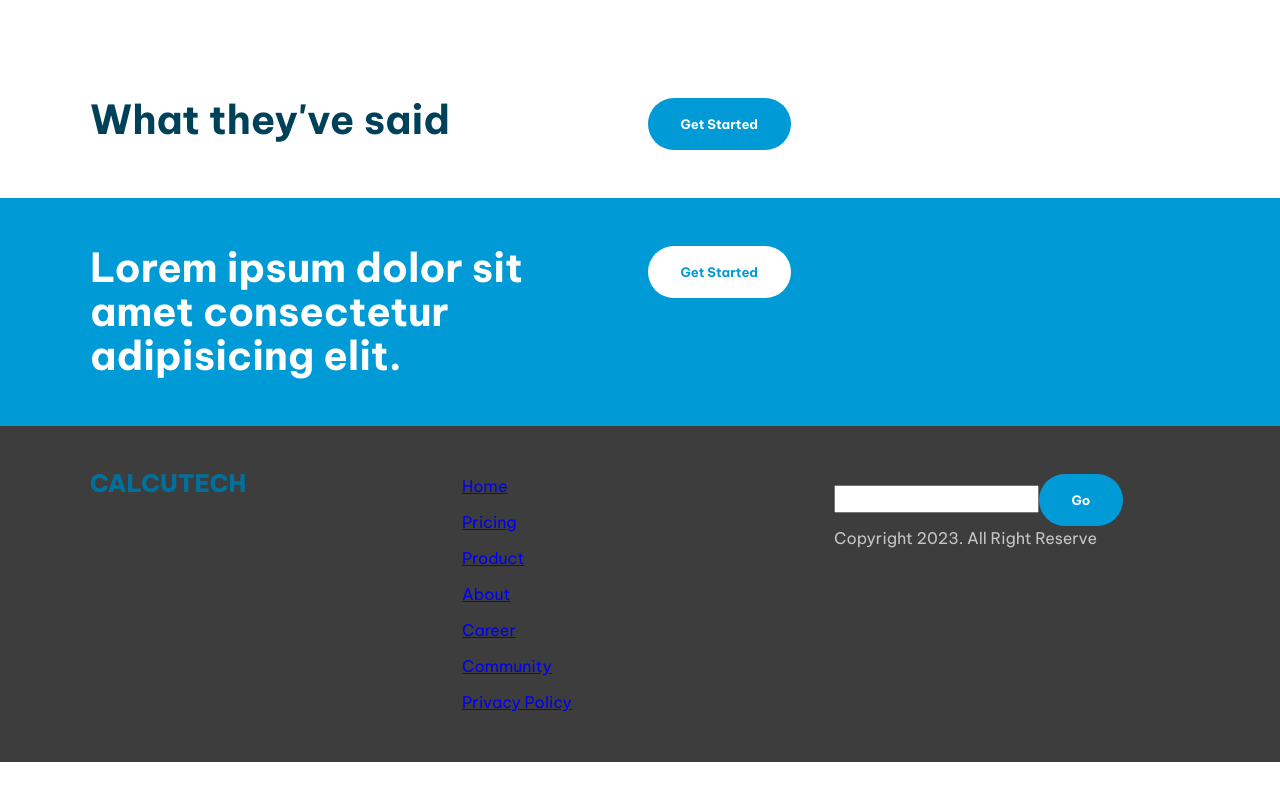
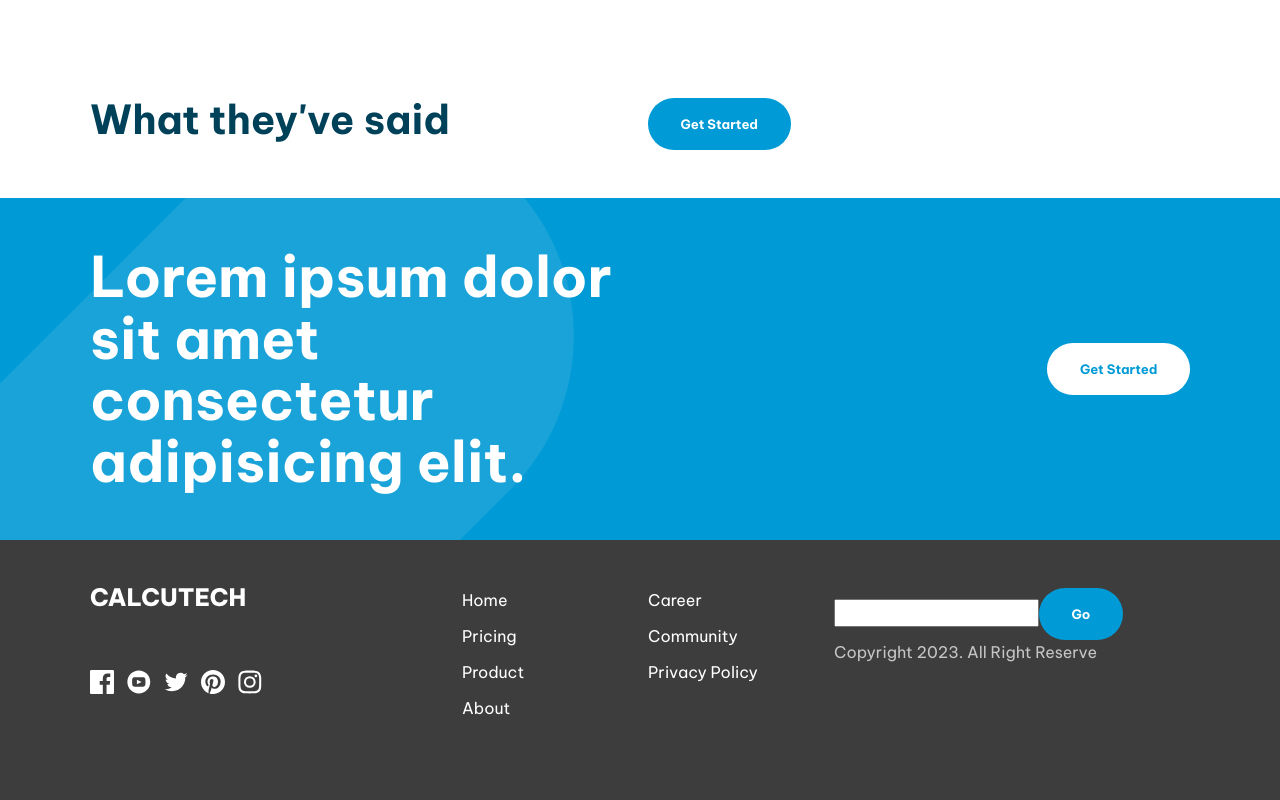
Before and after one commit to sedeni16/sedeni16.github.io, a website built with Vite: page index.html in a window 1280 px wide. Shown: the part 1404-2204 px from the top of the page. Before the commit the page ends 2166 px from the top, so only its background shows below. Built offline with nearby package versions, Linux system fonts and the light colour scheme.

Commit message:
footerChanges

```diff
--- a/index.html
+++ b/index.html
@@ -4,7 +4,7 @@
     <meta charset="UTF-8" />
     <link rel="icon" type="image/svg+xml" href="images/favicon-v4.svg" />
     <meta name="viewport" content="width=device-width, initial-scale=1.0" />
-    <title>CALCUTECH</title>
+    <title>calcutech</title>
     <link rel="stylesheet" href="style.css">
     <link rel="preconnect" href="https://fonts.googleapis.com">
     <link rel="preconnect" href="https://fonts.gstatic.com" crossorigin>
@@ -37,10 +37,24 @@
                   </ul>
                 </div>
               </li>
+              <li>
+                <a href="#">Calculator</a>
+                <div class="sub-nav-list">
+                  <ul role="list" class="nav-list">
+                    <li><a href="#">Scientific Calculator</a></li>
+                    <li><a href="#">Graphing Calculator</a></li>
+                    <li><a href="#">Calculus Solver</a></li>
+                    <li><a href="#">Unit Conversion</a></li>
+                    <li><a href="#">Fraction</a></li>
+                    <!-- <li><a href="#"></a></li>
+                    <li><a href="#"></a></li>
+                    <li><a href="#"></a></li> -->
+                  </ul>
+                </div>
+              </li>
               <li><a href="#">Testimonial</a></li>
               <li><a href="#">About us</a></li>
-              <!-- <li><a href="#">Careers</a></li>
-              <li><a href="#">About Us</a></li> -->
+              <!-- <li><a href="#">About Us</a></li> -->
             </ul>
           </nav>
           <button class="button | display-sm-none display-md-inline-flex">Get Started</button>
@@ -110,11 +124,11 @@
 
       <section class="cta | padding-block-700 bg-accent-400 text-neutral-100">
         <div class="container">
-          <div class="even-columns">
+          <div class="even-columns vertical-align-center">
             <div>
-            <p class="fs-secondary-heading fw-bold">Lorem ipsum dolor sit amet consectetur adipisicing elit.</p>
+            <p class="fs-primary-heading fw-bold">Lorem ipsum dolor sit amet consectetur adipisicing elit.</p>
             </div>
-            <div>
+            <div class="justify-self-end-md">
               <button class="button" data-type="inverted">Get Started</button>
             </div>
           </div>
@@ -126,13 +140,33 @@
       <div class="container">
         <div class="even-columns">
           <div>
-            <a href="#"><img src="images/logov5.svg" alt=""></a>
-            <ul role="list" aria-label="Social links">
-              <li><a aria-label="facebook" href=""></a></li>
-              <li><a aria-label="youtube" href=""></a></li>
-              <li><a aria-label="twitter" href=""></a></li>
-              <li><a aria-label="pinterest" href=""></a></li>
-              <li><a aria-label="instagram" href=""></a></li>
+            <a href="#"><img src="images/logov5-white.svg" alt=""></a>
+            <ul class="social-list" role="list" aria-label="Social links">
+              <li><a aria-label="facebook" href="">
+                <svg class="social-icon">
+                  <use xlink:href="images/social-icons.svg#icon-facebook"></use>
+                </svg>
+              </a></li>
+              <li><a aria-label="youtube" href="">
+                <svg class="social-icon">
+                  <use xlink:href="images/social-icons.svg#icon-youtube"></use>
+                </svg>
+              </a></li>
+              <li><a aria-label="twitter" href="">
+                <svg class="social-icon">
+                  <use xlink:href="images/social-icons.svg#icon-twitter"></use>
+                </svg>
+              </a></li>
+              <li><a aria-label="pinterest" href="">
+                <svg class="social-icon">
+                  <use xlink:href="images/social-icons.svg#icon-pinterest"></use>
+                </svg>
+              </a></li>
+              <li><a aria-label="instagram" href="">
+                <svg class="social-icon">
+                  <use xlink:href="images/social-icons.svg#icon-instagram"></use>
+                </svg>
+              </a></li>
             </ul>
           </div>
           <div>
--- a/style.css
+++ b/style.css
@@ -294,6 +294,68 @@ button[data-type="inverted"]:focus-visible {
 
 }
 
+/* footer nav */
+
+.footer-nav {
+  columns: 2;
+
+}
+.footer-nav a {
+  color: var(--clr-neutral-100);
+  text-decoration: none;
+}
+
+.footer-nav a:us(:hover, :focus) {
+  color: var(--clr-accent-400);
+  text-decoration: none;
+}
+
+/* social list */
+
+.social-list {
+  display: flex;
+  gap: var(--fs-300);
+}
+
+.social-icon {
+  width: var(--size-600);
+  fill: var(--clr-neutral-100);
+}
+
+.social-list a:is(:hover, :focus) .social-icon {
+  fill: var(--clr-accent-400);
+}
+
+@media (min-width: 50em) {
+  .social-icon {
+    width: var(--size-500);
+  }
+}
+
+/* cta */
+.cta {
+  position: relative;
+  isolation: isolate;
+  text-align: center;
+}
+
+@media (min-width: 50em){
+  .cta {
+    text-align: left;
+  }
+}
+.cta::before {
+  content: "";
+  position: absolute;
+  z-index: -1;
+  inset: 0;
+  background-image: url(images/bg-tablet-pattern.svg),
+  url(images/bg-tablet-pattern.svg);
+  background-position: -15rem -5rem, 80rem -42rem;
+  background-repeat: no-repeat;
+  opacity: 0.1;
+}
+
 /* util classes */
 
 .visually-hidden {
@@ -314,6 +376,20 @@ button[data-type="inverted"]:focus-visible {
 
   width: min(var(--max-width), 100% - (var(--padding) * 2));
   margin-inline: auto;
+}
+
+.vertical-align-center {
+  align-items: center;
+}
+
+.justify-self-end {
+  justify-self: end;
+}
+
+@media (min-width: 50em){
+  .justify-self-end-md {
+    justify-self: end;
+  }
 }
 
 :where(.flow :not(:first-child)) {
```
Also changed, not shown: images/logov5-white.svg (added), images/social-icons.svg (added).
